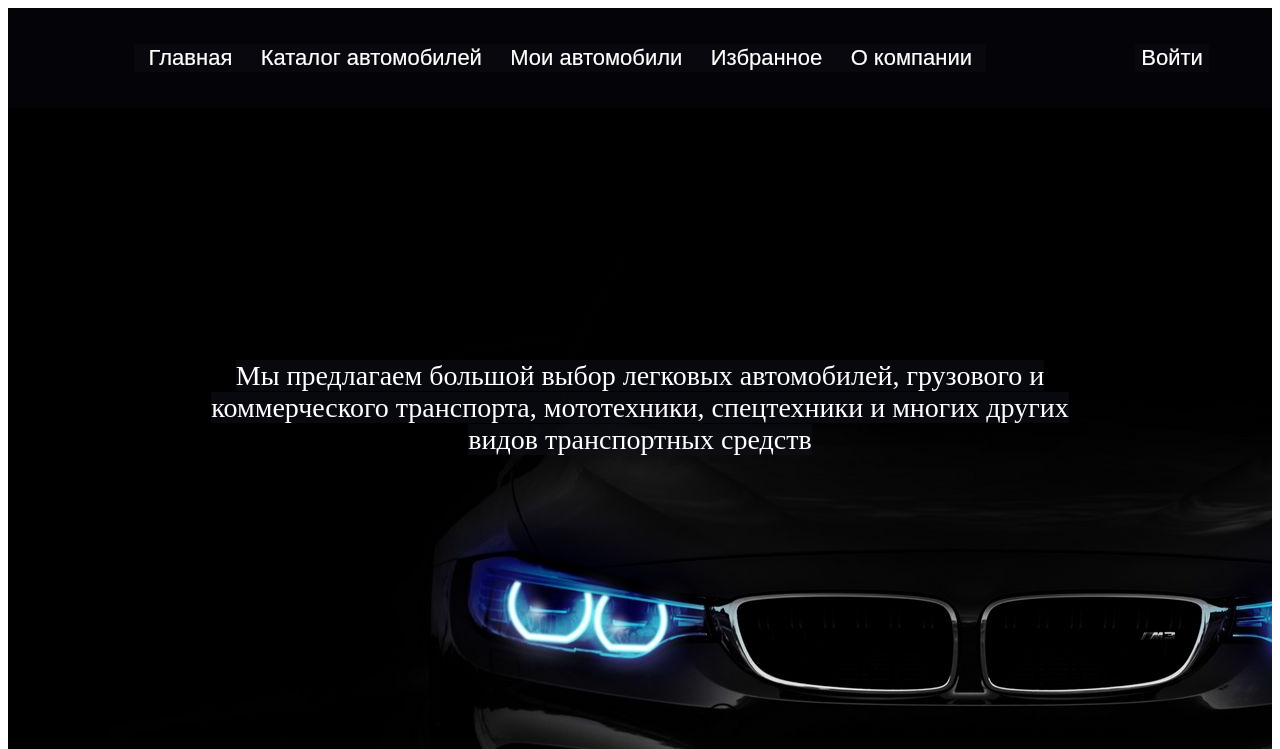
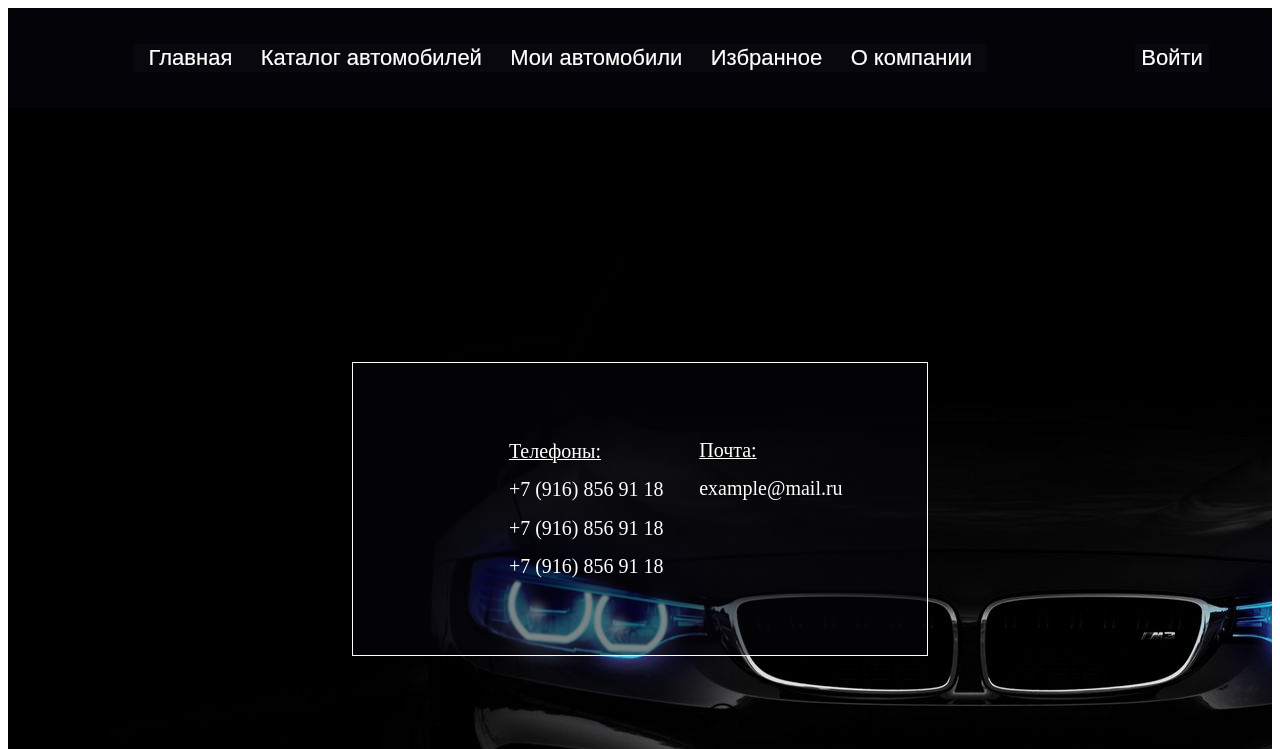
Before and after one commit to Volvram/UsedCarSales, a website: page src/contacts/contacts.html in a window 1280 px wide. Shown: the top 749 px of the page. Drawn offline with Linux system fonts and the light colour scheme.

Commit message:
Page contacts fixed

```diff
--- a/src/contacts/contacts.css
+++ b/src/contacts/contacts.css
@@ -8,8 +8,14 @@
     background-image: url('../images/bmw_fary_podsvetka_137326_1920x1080.jpg');
     background-repeat: no-repeat;
 }
-/* Text in the center */
-.description{
+/* Contacts in the center */
+.contacts{
+    margin:0 auto;
+
+    padding:8% 16%;
+
+    background:none;
+
     height:600px;
 
     color:#ffffff;
@@ -18,15 +24,73 @@
     justify-content: space-around;
     align-items: center;
 
-    font-size: 28px;
+
 }
-.description>div{
-    margin:0 auto;
-
+.contacts>div{
     padding:8% 16%;
 
-    text-align:center;
+    background:#06060c80;
+
+    border: 1px solid #ffffff;
+
+    display:flex;
+    justify-content: space-around;
 }
-.description>div>span{
-    background:#10101f80;
+/* phones block */
+.phones{
+    padding-left: 6%;
+    padding-right: 6%;
+
+    font-size: 20px;
+
+    display:flex;
+    justify-content: space-around;
+    flex-direction: column;
 }
+.phone-headline{
+    margin-top: 5%;
+    margin-bottom: 5%;
+
+    text-decoration: 1px underline;
+}
+.phone{
+    margin-top: 5%;
+    margin-bottom: 5%;
+}
+.phone>a{
+    white-space: nowrap;
+    text-decoration: none;
+    color:#ffffff;
+}
+/* emails block */
+.emails{
+    padding-left: 6%;
+    padding-right: 6%;
+
+    font-size: 20px;
+
+    display:flex;
+    flex-direction: column;
+}
+.email-headline{
+    margin-top: 5%;
+    margin-bottom: 5%;
+
+    text-decoration: 1px underline;
+}
+.email{
+    margin-top: 5%;
+    margin-bottom: 5%;
+}
+.email>a{
+    text-decoration: none;
+    color:#ffffff;
+}
+
+/* background:#10101f80; */
+
+@media screen and (max-width:730px) {
+    .contacts>div{
+        flex-direction: column;
+    }
+}
--- a/src/contacts/contacts.html
+++ b/src/contacts/contacts.html
@@ -44,12 +44,18 @@
                     <button class="nav-button sign-in">Войти</button>
                 </div>
             </div>
-            <div class="description">
+            <div class="contacts">
                 <div>
-                    <span> Мы предлагаем большой выбор легковых автомобилей,
-                    грузового и коммерческого транспорта, мототехники,
-                    спецтехники и многих других видов транспортных средств
-                    </span>
+                    <div class="phones">
+                        <div class="phone-headline"><span>Телефоны:</span></div>
+                        <div class="phone"><a href="tel:+79168569118">+7 (916) 856 91 18</a></div>
+                        <div class="phone"><a href="tel:+79168569118">+7 (916) 856 91 18</a></div>
+                        <div class="phone"><a href="tel:+79168569118">+7 (916) 856 91 18</a></div>
+                    </div>
+                    <div class="emails">
+                        <div class="email-headline">Почта:</div>
+                        <div class="email"><a href="mailto:example@mail.ru">example@mail.ru</a></div>
+                    </div>
                 </div>
             </div>
         </div>
```
Also changed, not shown: 1 other file.
